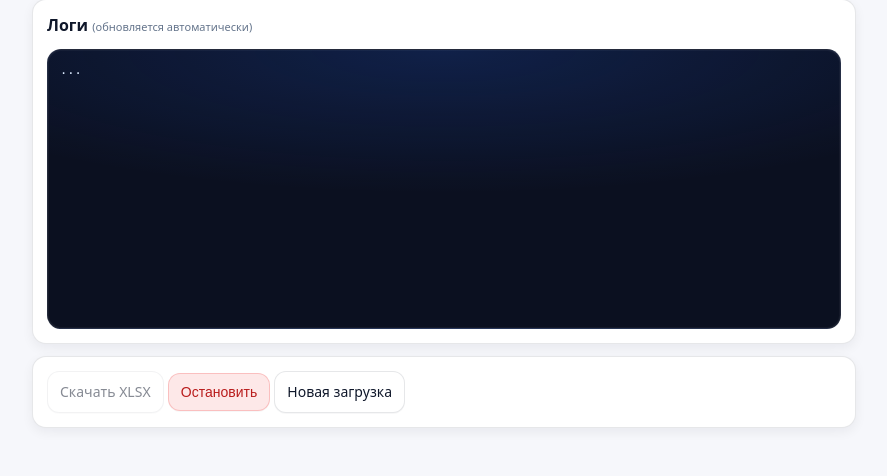
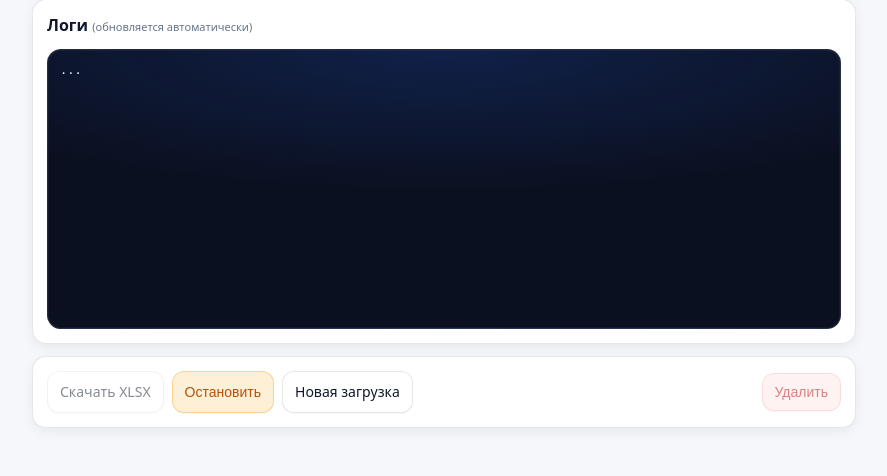
Before and after one commit to nhamaganov/apteka_api, a FastAPI app: page /ui/1 in a window 1280 px wide. Shown: the part 385-861 px from the top of the page, without its empty margins (196-1083 px from the left). Run offline with FastAPI, Linux system fonts and the light colour scheme.

Commit message:
fix: Добавить кнопку удалить на страницу парсинга

```diff
--- a/app/web/static/app.js
+++ b/app/web/static/app.js
@@ -30,11 +30,17 @@ function setDownload(jobId, enabled) {
 }
 
 function render(st) {
+  const finished = (st.status === "done" || st.status === "failed" || st.status === "cancelled");
+
   const cancelBtn = document.getElementById("cancelBtn");
   if (cancelBtn) {
-    const finished = (st.status === "done" || st.status === "failed" || st.status === "cancelled");
     cancelBtn.disabled = finished;
     if (st.status === "cancelled") cancelBtn.textContent = "Остановлено";
+  }
+
+  const deleteBtn = document.getElementById("deleteBtn");
+  if (deleteBtn) {
+    deleteBtn.disabled = !finished;
   }
 
   const statusRu = STATUS_RU[st.status] || st.status
--- a/app/web/static/styles.css
+++ b/app/web/static/styles.css
@@ -85,6 +85,19 @@ a:hover { text-decoration: underline; }
 
 .box > *:first-child { margin-top: 0; }
 .box > *:last-child  { margin-bottom: 0; }
+
+.actions-row {
+  display: flex;
+  align-items: center;
+  justify-content: space-between;
+  gap: 12px;
+}
+
+.actions-left {
+  display: flex;
+  flex-wrap: wrap;
+  gap: 8px;
+}
 
 /* optional helper */
 .muted { color: var(--muted); }
--- a/app/web/templates/job.html
+++ b/app/web/templates/job.html
@@ -33,10 +33,16 @@
       <pre id="log" class="logbox">...</pre>
     </div>
 
-    <div class="box">
-      <a id="download" class="btn disabled" href="#" aria-disabled="true">Скачать XLSX</a>
-      <button id="cancelBtn" class="btn danger">Остановить</button>
-      <a class="btn" href="/">Новая загрузка</a>
+
+    <div class="box actions-row">
+      <div class="actions-left">
+        <a id="download" class="btn disabled" href="#" aria-disabled="true">Скачать XLSX</a>
+        <button id="cancelBtn" class="btn stop">Остановить</button>
+        <a class="btn" href="/">Новая загрузка</a>
+      </div>
+      <form action="/ui/{{ job_id }}/delete" method="post" onsubmit="return confirm('Удалить задачу {{ job_id }}?');">
+        <button id="deleteBtn" class="btn danger" type="submit" disabled>Удалить</button>
+      </form>
     </div>
   </div>
 
```
